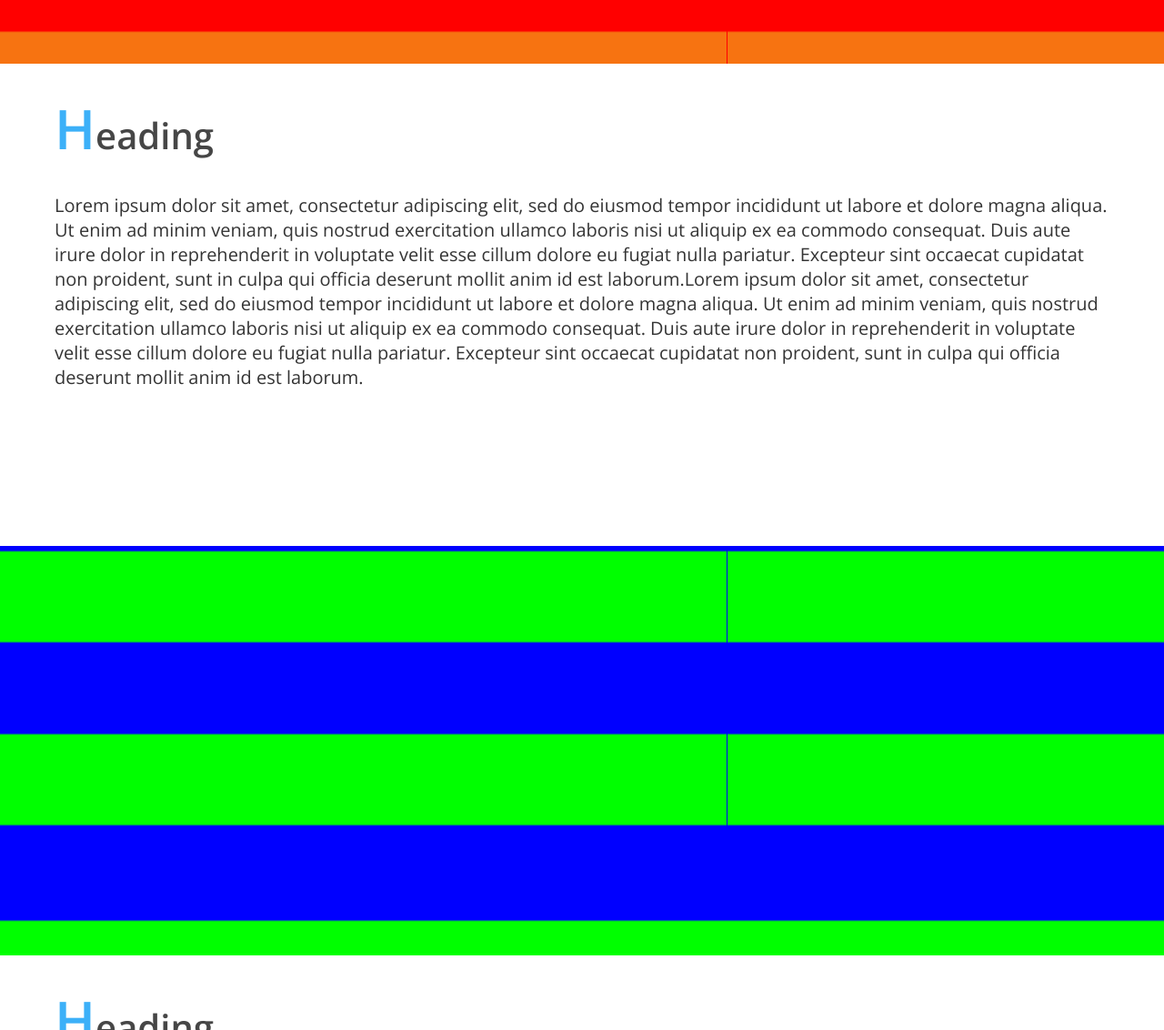
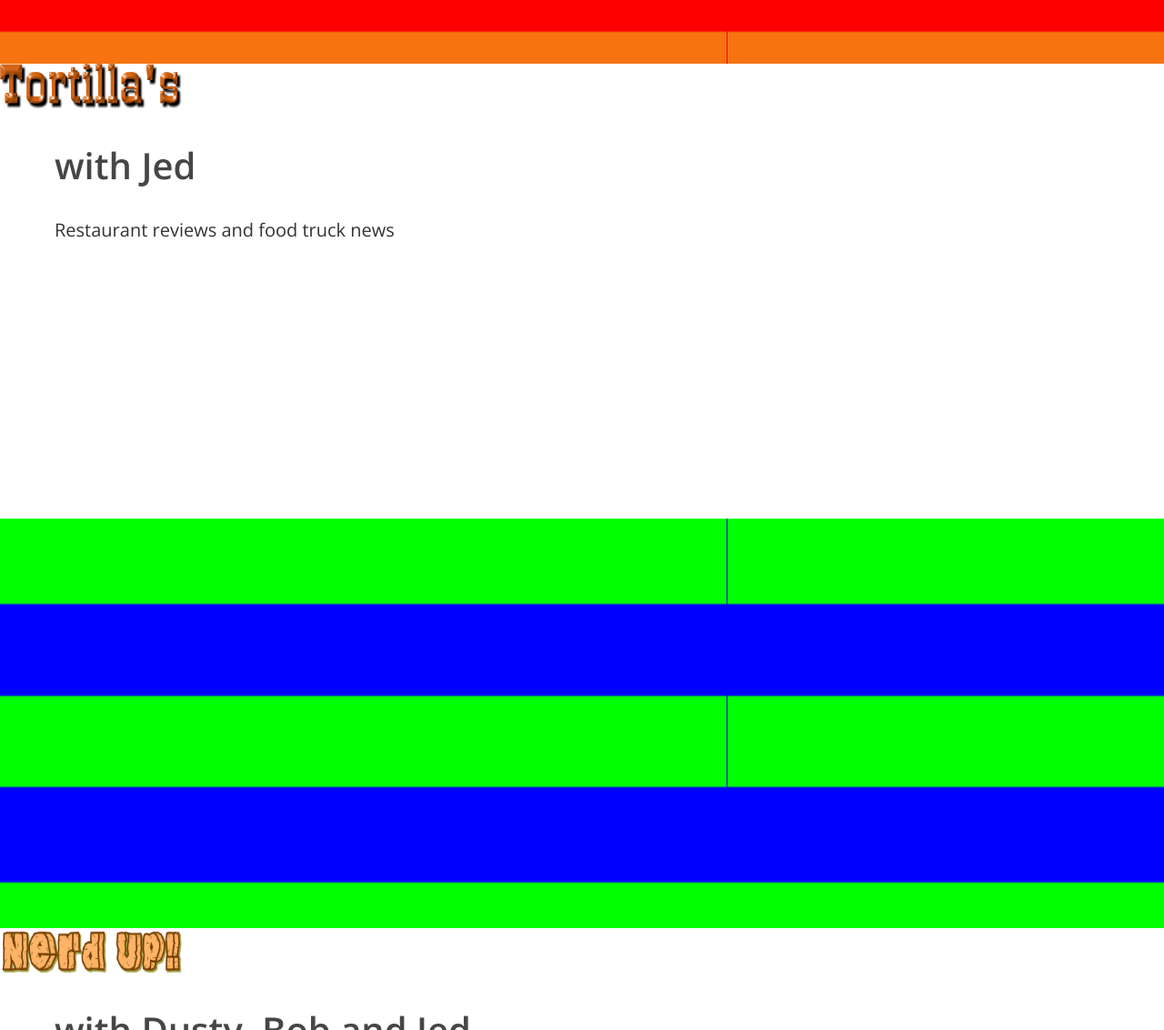
Before and after one commit to bodizypha/TnW, a plain HTML site: page index.html in a window 1280 px wide. Shown: the part 1668-2800 px from the top of the page at 91% size. Drawn offline with nearby package versions, Linux system fonts and the light colour scheme; a script that the page names is missing.

Commit message:
fifth commit

```diff
--- a/css/style.css
+++ b/css/style.css
@@ -55,6 +55,11 @@ div.bawls {
     float: left;
 }
 
+div.ticketmaster {
+    margin: 5%;
+    float: left;
+}
+
 #wall_3 {
     background: url(../Images/backgroundimg2.png) repeat;
     background-attachment: fixed;
@@ -75,15 +80,11 @@ div.bawls {
 #content_1 {
     height: 500px;
 }
+
 #content_2 {
     height: 500px;
 }
+
 #content_3 {
     height: 500px;
 }
-
-h1::first-letter {
-    font-size: 60px;
-    font-weight: 600;
-    color: #3cb0f8;
-}
--- a/index.html
+++ b/index.html
@@ -13,7 +13,6 @@
     <script src="js/scrip.js"></script>
     <script src="js/jquery.nicescroll.js"></script>
 
-
 </head>
 
 <body>
@@ -22,13 +21,12 @@
             <button type="button" class="btn btn-default navbar-btn">Sign in</button>
             <button type="button" class="btn btn-default navbar-btn">Register</button>
         </div>
-
     </div>
-
     <div id="wall_1" class="image" data-stellar-background-ratio="0.4"></div>
     <div id="content_1" class="content">
         <img src="Images/WristbandsTitle.png" width="200" height="50">
-        <h2>with Lemon Bob</h2>
+        <h1>with Lemon Bob</h1>
+        <p>Here is the section where Bob writes his shit</p>
 
 
     </div>
@@ -43,26 +41,24 @@
                 <img src="Images/main_image_4.6.16.jpg" alt="bawls" width="300" height="150">
             </a>
         </div>
+        <div class="ticketmaster">
+            <div w-type="event-discovery" w-tmapikey="5QGCEXAsJowiCI4n1uAwMlCGAcSNAEmG" w-googleapikey="AIzaSyBQrJ5ECXDaXVlICIdUBOe8impKIGHDzdA" w-keyword="" w-theme="oldschool" w-colorscheme="light" w-width="300" w-height="250" w-size="100" w-border="2" w-borderradius="4" w-postalcode="78701" w-radius="25" w-country="US" w-period="year" w-layout="vertical" w-attractionid="" w-promoterid="" w-venueid="" w-affiliateid="" w-segmentid="" w-proportion="m"></div>
+        </div>
     </div>
     <div id="content_2" class="content">
-
-        <h1>Heading</h1>
-        <p>Lorem ipsum dolor sit amet, consectetur adipiscing elit, sed do eiusmod tempor incididunt ut labore et dolore magna aliqua. Ut enim ad minim veniam, quis nostrud exercitation ullamco laboris nisi ut aliquip ex ea commodo consequat. Duis aute irure dolor in reprehenderit in voluptate velit esse cillum dolore eu fugiat nulla pariatur. Excepteur sint occaecat cupidatat non proident, sunt in culpa qui officia deserunt mollit anim id est laborum.Lorem ipsum dolor sit amet, consectetur adipiscing elit, sed do eiusmod tempor incididunt ut labore et dolore magna aliqua. Ut enim ad minim veniam, quis nostrud exercitation ullamco laboris nisi ut aliquip ex ea commodo consequat. Duis aute irure dolor in reprehenderit in voluptate velit esse cillum dolore eu fugiat nulla pariatur. Excepteur sint occaecat cupidatat non proident, sunt in culpa qui officia deserunt mollit anim id est laborum.</p>
-
+        <img src="Images/TortillasTitle.png" width="200" height="50">
+        <h1>with Jed</h1>
+        <p>Restaurant reviews and food truck news</p>
 
     </div>
     <div id="wall_3" class="image" data-stellar-background-ratio="0.4">
-
     </div>
     <div id="content_3" class="content">
-
-        <h1>Heading</h1>
-        <p>Lorem ipsum dolor sit amet, consectetur adipiscing elit, sed do eiusmod tempor incididunt ut labore et dolore magna aliqua. Ut enim ad minim veniam, quis nostrud exercitation ullamco laboris nisi ut aliquip ex ea commodo consequat. Duis aute irure dolor in reprehenderit in voluptate velit esse cillum dolore eu fugiat nulla pariatur. Excepteur sint occaecat cupidatat non proident, sunt in culpa qui officia deserunt mollit anim id est laborum.Lorem ipsum dolor sit amet, consectetur adipiscing elit, sed do eiusmod tempor incididunt ut labore et dolore magna aliqua. Ut enim ad minim veniam, quis nostrud exercitation ullamco laboris nisi ut aliquip ex ea commodo consequat. Duis aute irure dolor in reprehenderit in voluptate velit esse cillum dolore eu fugiat nulla pariatur. Excepteur sint occaecat cupidatat non proident, sunt in culpa qui officia deserunt mollit anim id est laborum.</p>
-
-
+        <img src="Images/nerdup.png" width="200" height="50">
+        <h1>with Dusty, Bob and Jed</h1>
+        <p>We argue about what's good in movies, and online</p>
     </div>
-
-
 </body>
+<script src="http://ticketmaster-api-staging.github.io/products-and-docs/widgets/event-discovery/1.0.0/lib/main-widget.js"></script>
 
 </html>
```
Also changed, not shown: Images/nerdup.png (added).
